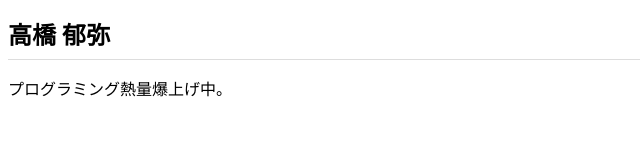
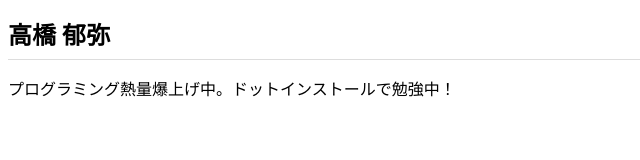
Before and after one commit to fighter-fumi/fighter-fumi.github.io, a plain HTML site: page index.html in a window 1280 px wide. Shown: the whole page, without its empty margins (0-640 px from the left). Drawn offline with Linux system fonts and the light colour scheme; files that its build step writes are made by us from their sources.

Commit message:
Add files via upload

```diff
--- a/index.html
+++ b/index.html
@@ -7,6 +7,6 @@
   </head>
   <body>
     <h1>高橋 郁弥</h1>
-    <p>プログラミング熱量爆上げ中。</p>
+    <p>プログラミング熱量爆上げ中。ドットインストールで勉強中！</p>
   </body>
 </html>
```
